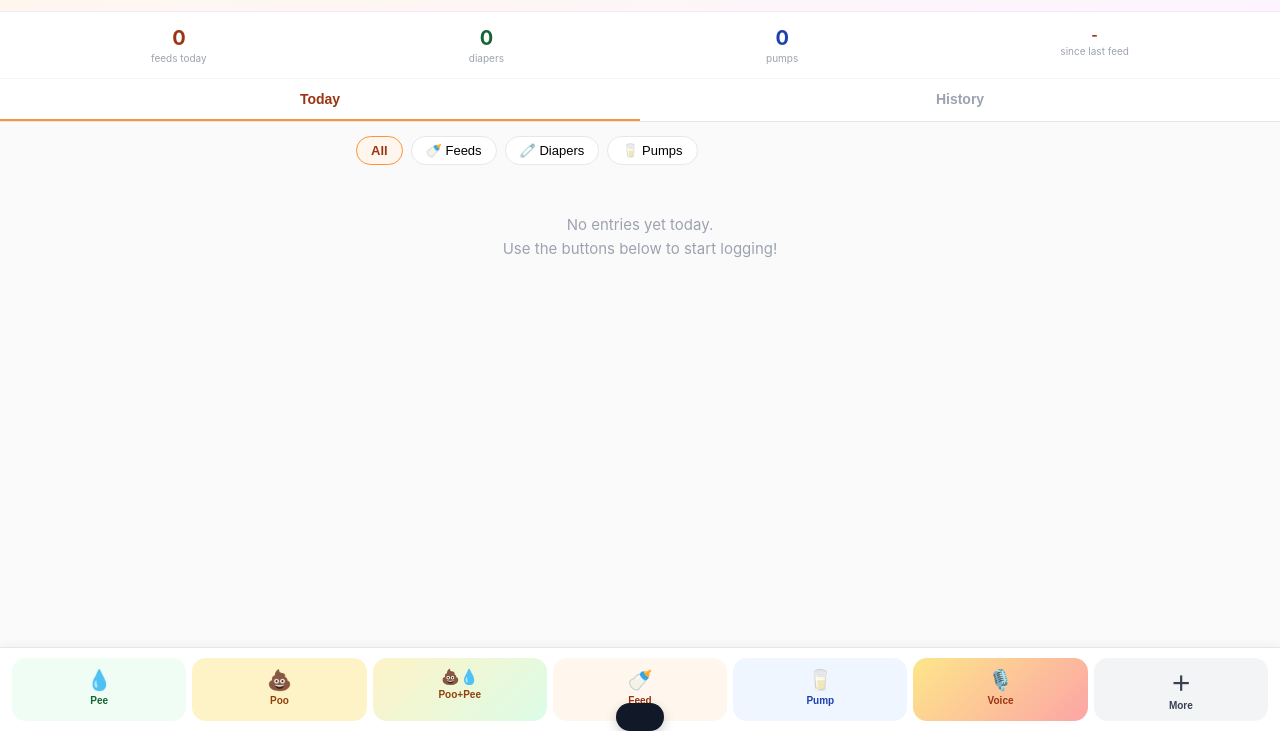
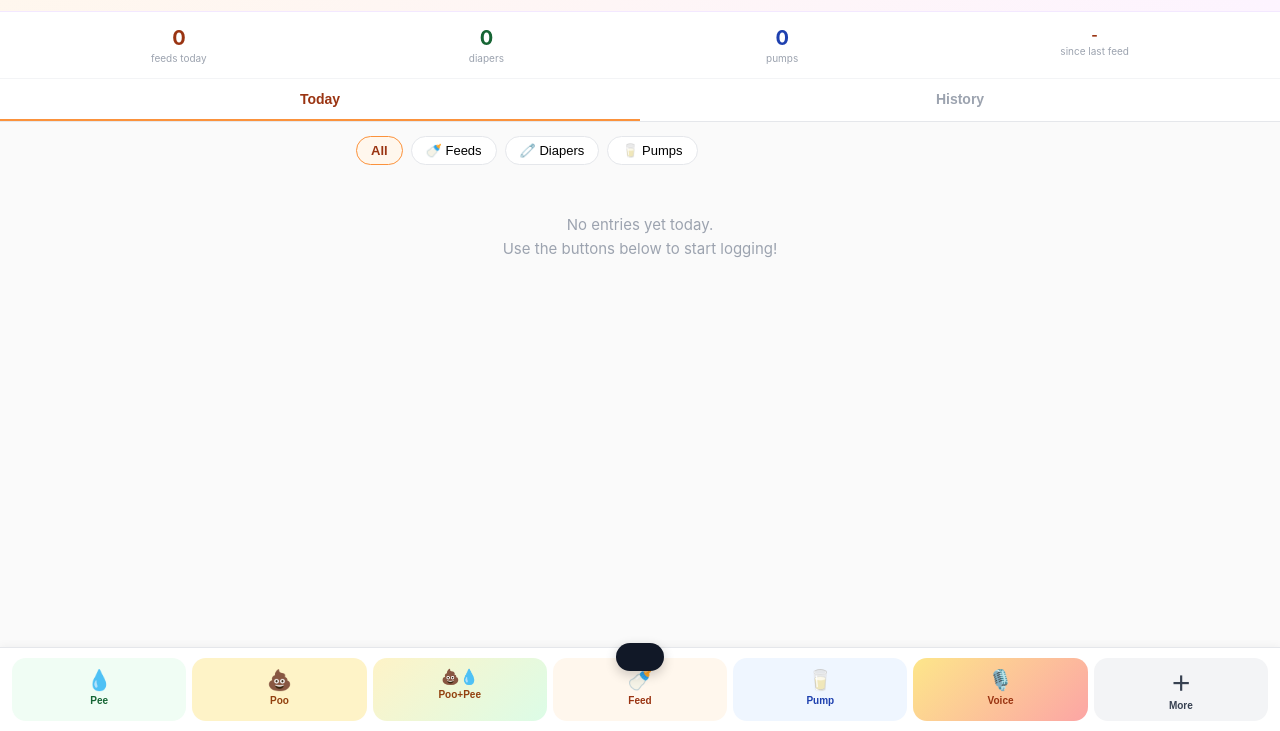
Before and after one commit to jamesblackjwb/elliot-log, a plain HTML site: page index.html in a window 1280 px wide. Shown: the part 69-800 px from the top of the page. Drawn offline with Linux system fonts and the light colour scheme.

Commit message:
Move toast notification higher to avoid overlapping bottom bar

```diff
--- a/index.html
+++ b/index.html
@@ -461,7 +461,7 @@ body {
 <div id="deleteConfirm" style="display:none"></div>
 
 <!-- Toast -->
-<div id="toast" style="position:fixed;bottom:100px;left:50%;transform:translateX(-50%) translateY(100px);background:var(--gray-900);color:white;padding:14px 24px;border-radius:14px;font-size:14px;font-weight:600;z-index:100;transition:transform 0.3s;box-shadow:0 4px 12px rgba(0,0,0,0.2);text-align:center;max-width:85%"></div>
+<div id="toast" style="position:fixed;bottom:160px;left:50%;transform:translateX(-50%) translateY(100px);background:var(--gray-900);color:white;padding:14px 24px;border-radius:14px;font-size:14px;font-weight:600;z-index:100;transition:transform 0.3s;box-shadow:0 4px 12px rgba(0,0,0,0.2);text-align:center;max-width:85%"></div>
 
 <script>
 // ============ STATE ============
```
